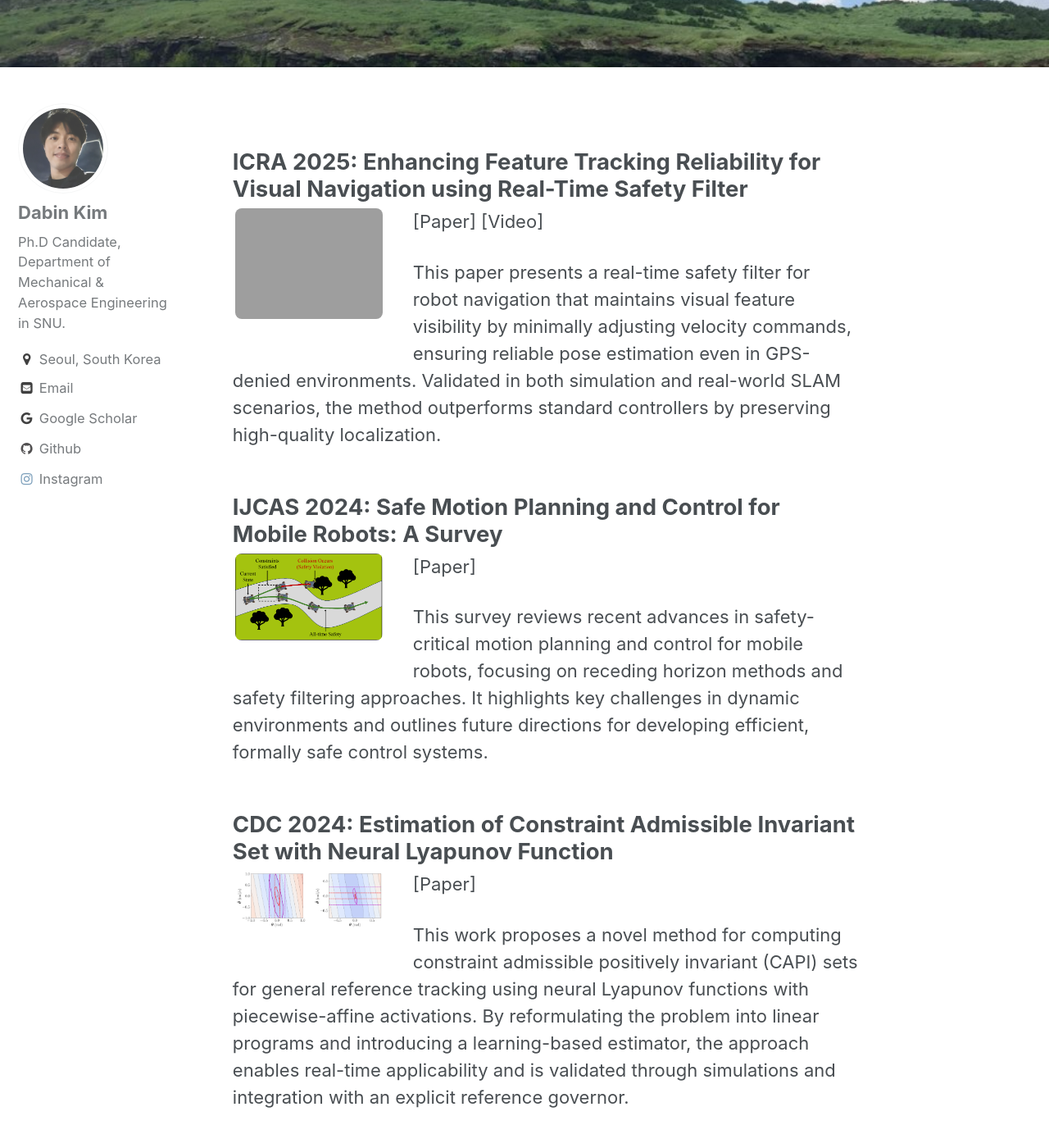
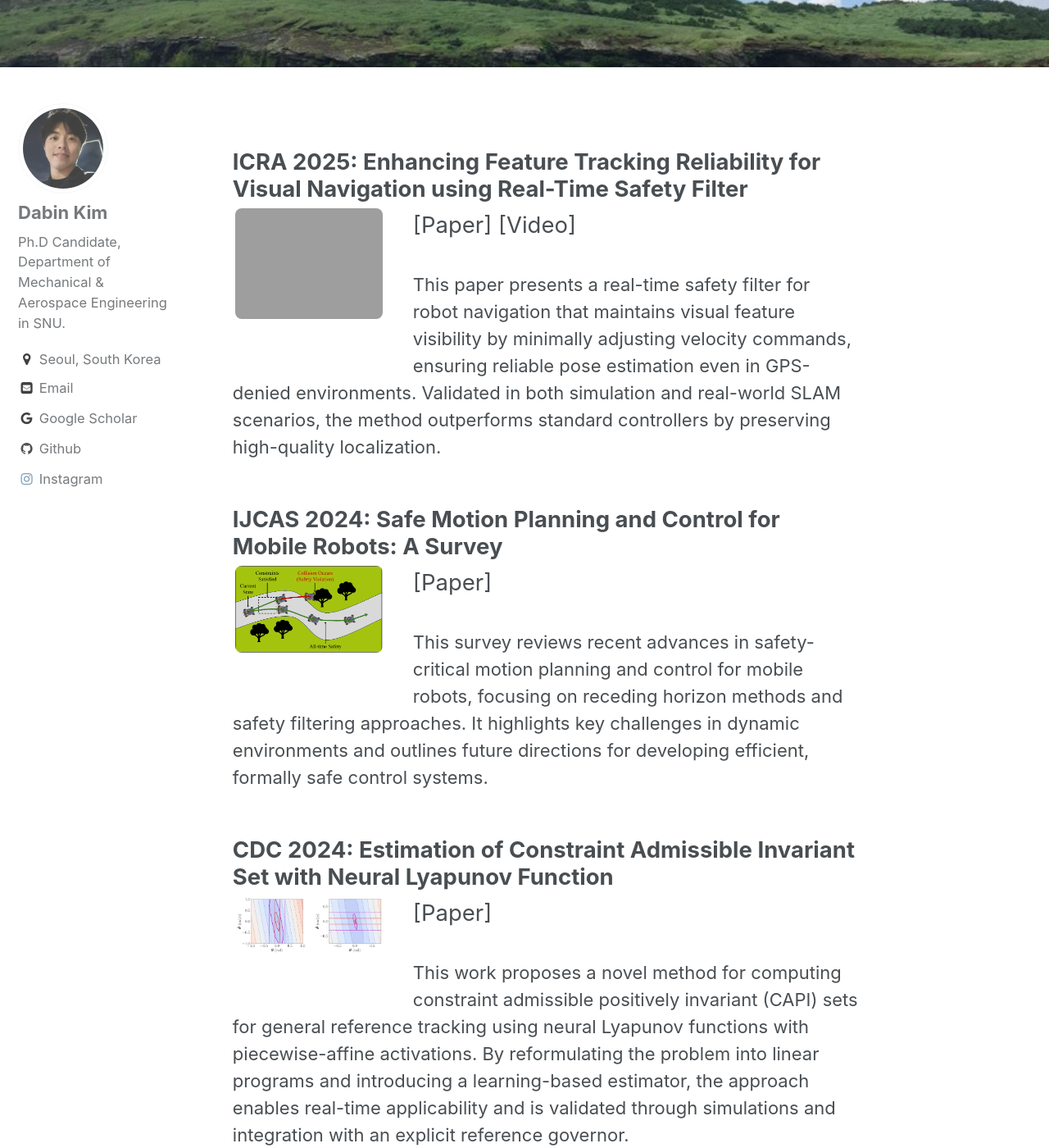
Before and after one commit to dabinkim-LGOM/dabinkim-LGOM.github.io, a Jekyll site: the page built from _pages/pub.md, in a window 1280 px wide and 1400 px high, scrolled down 308 px. Shown: the whole window at 82% size. Built offline with Jekyll 4.4.1, drawn with Linux system fonts in a browser that asks for light colours.

Commit message:
font size changed

```diff
--- a/_sass/_archive.scss
+++ b/_sass/_archive.scss
@@ -71,7 +71,7 @@
 
 .pub__item-links {
   margin-top: 0;
-  font-size: $type-size-5;
+  font-size: $type-size-4;
 
   & + p {
     text-indent: 0;
--- a/_sass/_pub.scss
+++ b/_sass/_pub.scss
@@ -60,7 +60,7 @@
 .pub__item-excerpt {
   margin-top: 0;
   margin-bottom: 1em;
-  font-size: $type-size-5;
+  font-size: $type-size-5.5;
 
   & + p {
     text-indent: 0;
```
